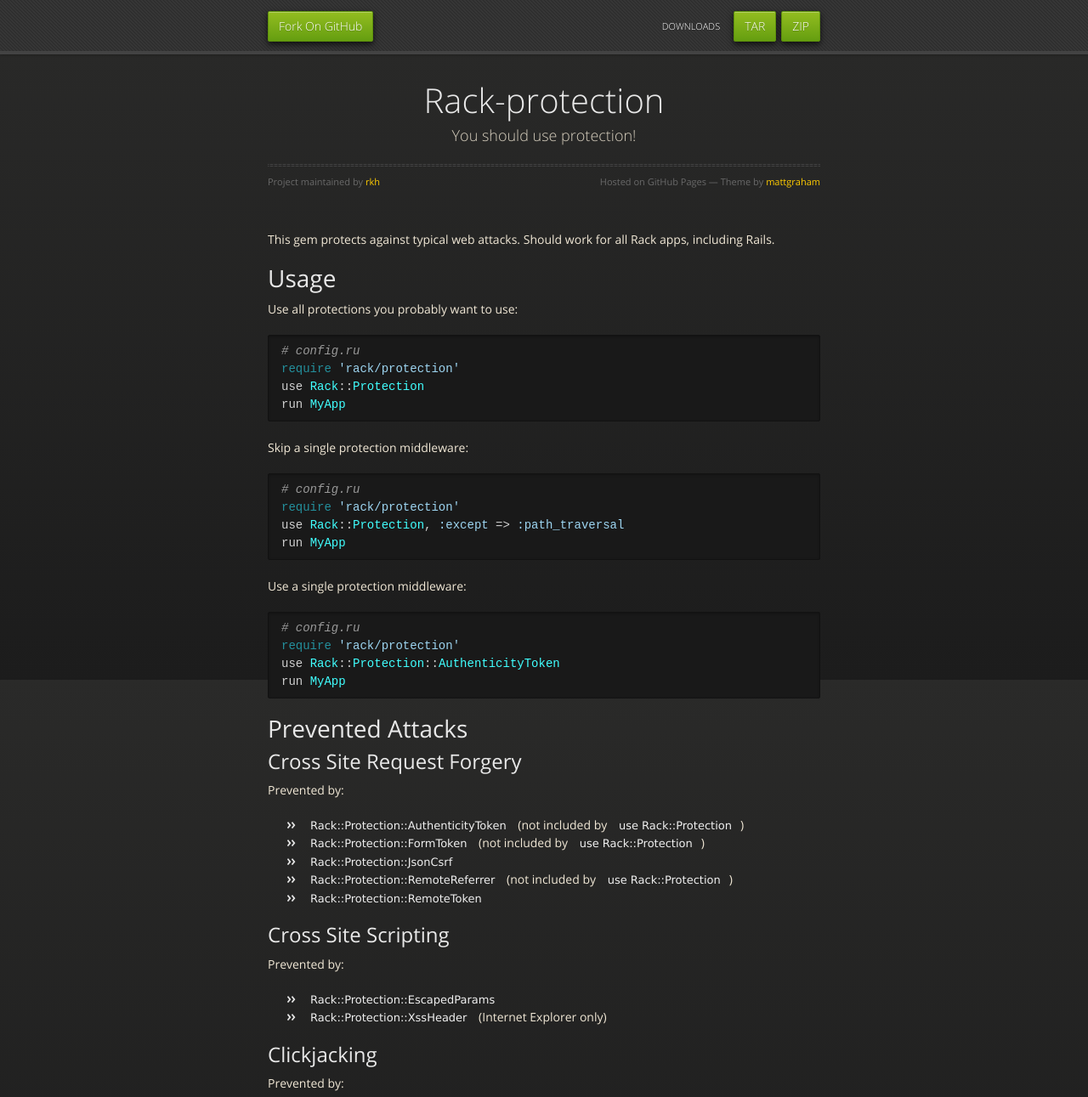
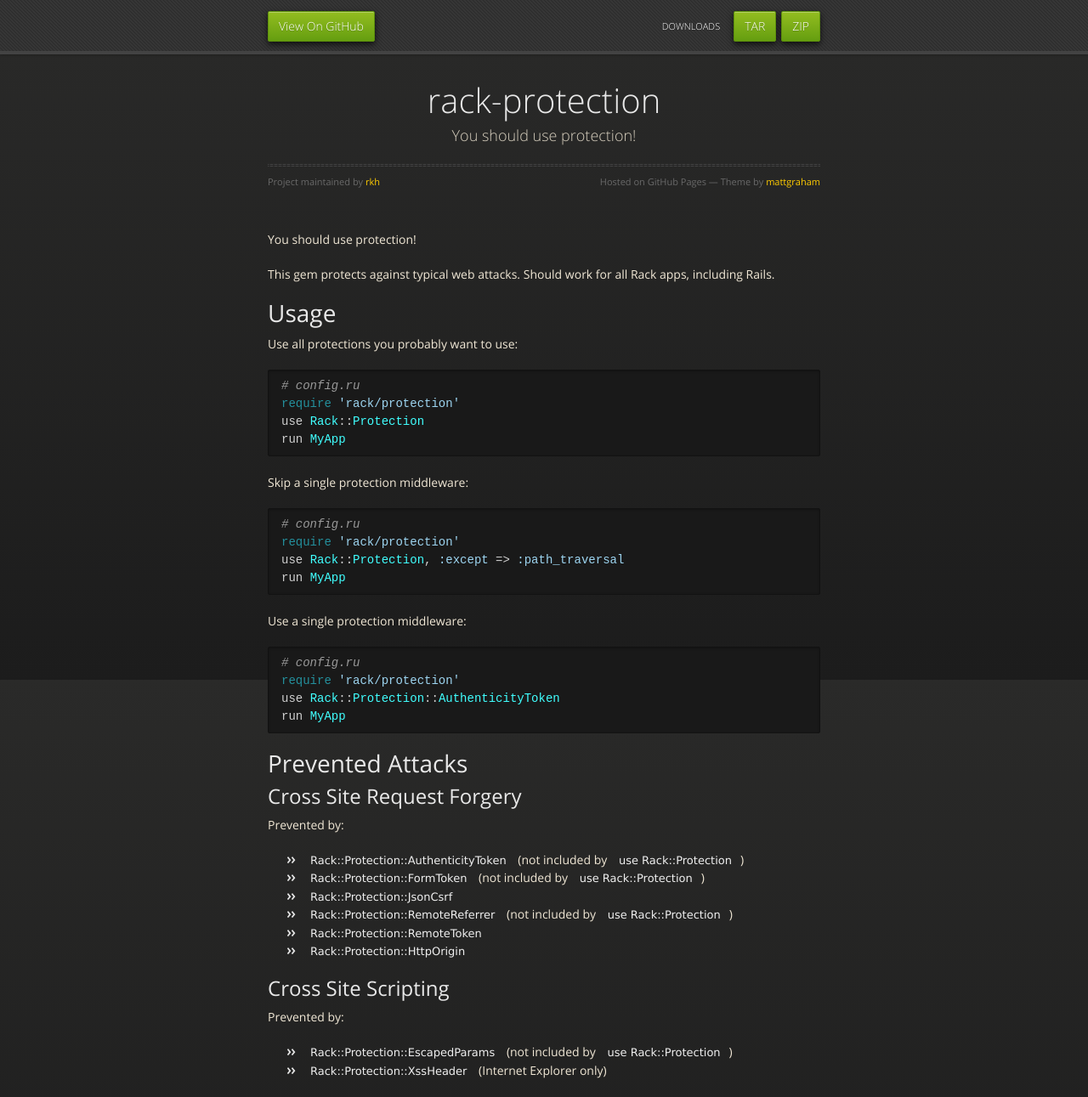
Before and after one commit to sinatra/rack-protection, a plain HTML site: page index.html in a window 1280 px wide. Shown: the top 1291 px of the page at 85% size. Drawn offline with nearby package versions, Linux system fonts and the light colour scheme.

```diff
--- a/index.html
+++ b/index.html
@@ -3,7 +3,7 @@
   <head>
     <meta charset="utf-8">
     <meta http-equiv="X-UA-Compatible" content="chrome=1">
-    <title>Rack-protection by rkh</title>
+    <title>rack-protection by rkh</title>
     <link rel="stylesheet" href="stylesheets/styles.css">
     <link rel="stylesheet" href="stylesheets/pygment_trac.css">
     <script src="https://ajax.googleapis.com/ajax/libs/jquery/1.7.1/jquery.min.js"></script>
@@ -18,10 +18,9 @@
 
   </head>
   <body>
-
       <div id="header">
         <nav>
-          <li class="fork"><a href="https://github.com/rkh/rack-protection">Fork On GitHub</a></li>
+          <li class="fork"><a href="https://github.com/rkh/rack-protection">View On GitHub</a></li>
           <li class="downloads"><a href="https://github.com/rkh/rack-protection/zipball/master">ZIP</a></li>
           <li class="downloads"><a href="https://github.com/rkh/rack-protection/tarball/master">TAR</a></li>
           <li class="title">DOWNLOADS</li>
@@ -32,50 +31,43 @@
 
       <section>
         <div id="title">
-          <h1>Rack-protection</h1>
+          <h1>rack-protection</h1>
           <p>You should use protection!</p>
           <hr>
           <span class="credits left">Project maintained by <a href="https://github.com/rkh">rkh</a></span>
           <span class="credits right">Hosted on GitHub Pages &mdash; Theme by <a href="http://twitter.com/#!/michigangraham">mattgraham</a></span>
         </div>
 
-        <p>This gem protects against typical web attacks.
+        <p>You should use protection!</p>
+
+<p>This gem protects against typical web attacks.
 Should work for all Rack apps, including Rails.</p>
 
 <h1>Usage</h1>
 
 <p>Use all protections you probably want to use:</p>
 
-<div class="highlight">
-<pre><span class="c1"># config.ru</span>
+<div class="highlight"><pre><span class="c1"># config.ru</span>
 <span class="nb">require</span> <span class="s1">'rack/protection'</span>
 <span class="n">use</span> <span class="no">Rack</span><span class="o">::</span><span class="no">Protection</span>
 <span class="n">run</span> <span class="no">MyApp</span>
-</pre>
-</div>
-
+</pre></div>
 
 <p>Skip a single protection middleware:</p>
 
-<div class="highlight">
-<pre><span class="c1"># config.ru</span>
+<div class="highlight"><pre><span class="c1"># config.ru</span>
 <span class="nb">require</span> <span class="s1">'rack/protection'</span>
 <span class="n">use</span> <span class="no">Rack</span><span class="o">::</span><span class="no">Protection</span><span class="p">,</span> <span class="ss">:except</span> <span class="o">=&gt;</span> <span class="ss">:path_traversal</span>
 <span class="n">run</span> <span class="no">MyApp</span>
-</pre>
-</div>
-
+</pre></div>
 
 <p>Use a single protection middleware:</p>
 
-<div class="highlight">
-<pre><span class="c1"># config.ru</span>
+<div class="highlight"><pre><span class="c1"># config.ru</span>
 <span class="nb">require</span> <span class="s1">'rack/protection'</span>
 <span class="n">use</span> <span class="no">Rack</span><span class="o">::</span><span class="no">Protection</span><span class="o">::</span><span class="no">AuthenticityToken</span>
 <span class="n">run</span> <span class="no">MyApp</span>
-</pre>
-</div>
-
+</pre></div>
 
 <h1>Prevented Attacks</h1>
 
@@ -92,12 +84,14 @@ Should work for all Rack apps, including Rails.</p>
 <li>
 <code>Rack::Protection::RemoteReferrer</code> (not included by <code>use Rack::Protection</code>)</li>
 <li><code>Rack::Protection::RemoteToken</code></li>
+<li><code>Rack::Protection::HttpOrigin</code></li>
 </ul><h2>Cross Site Scripting</h2>
 
 <p>Prevented by:</p>
 
 <ul>
-<li><code>Rack::Protection::EscapedParams</code></li>
+<li>
+<code>Rack::Protection::EscapedParams</code> (not included by <code>use Rack::Protection</code>)</li>
 <li>
 <code>Rack::Protection::XssHeader</code> (Internet Explorer only)</li>
 </ul><h2>Clickjacking</h2>
@@ -131,7 +125,7 @@ Should work for all Rack apps, including Rails.</p>
       </section>
 
     </div>
-    <!--[if !IE]><script>fixScale(document);</script><!--<![endif]-->
+    <!--[if !IE]><script>fixScale(document);</script><![endif]-->
 
   </body>
 </html>
```
Also changed, not shown: params.json (+1 -1 lines).
